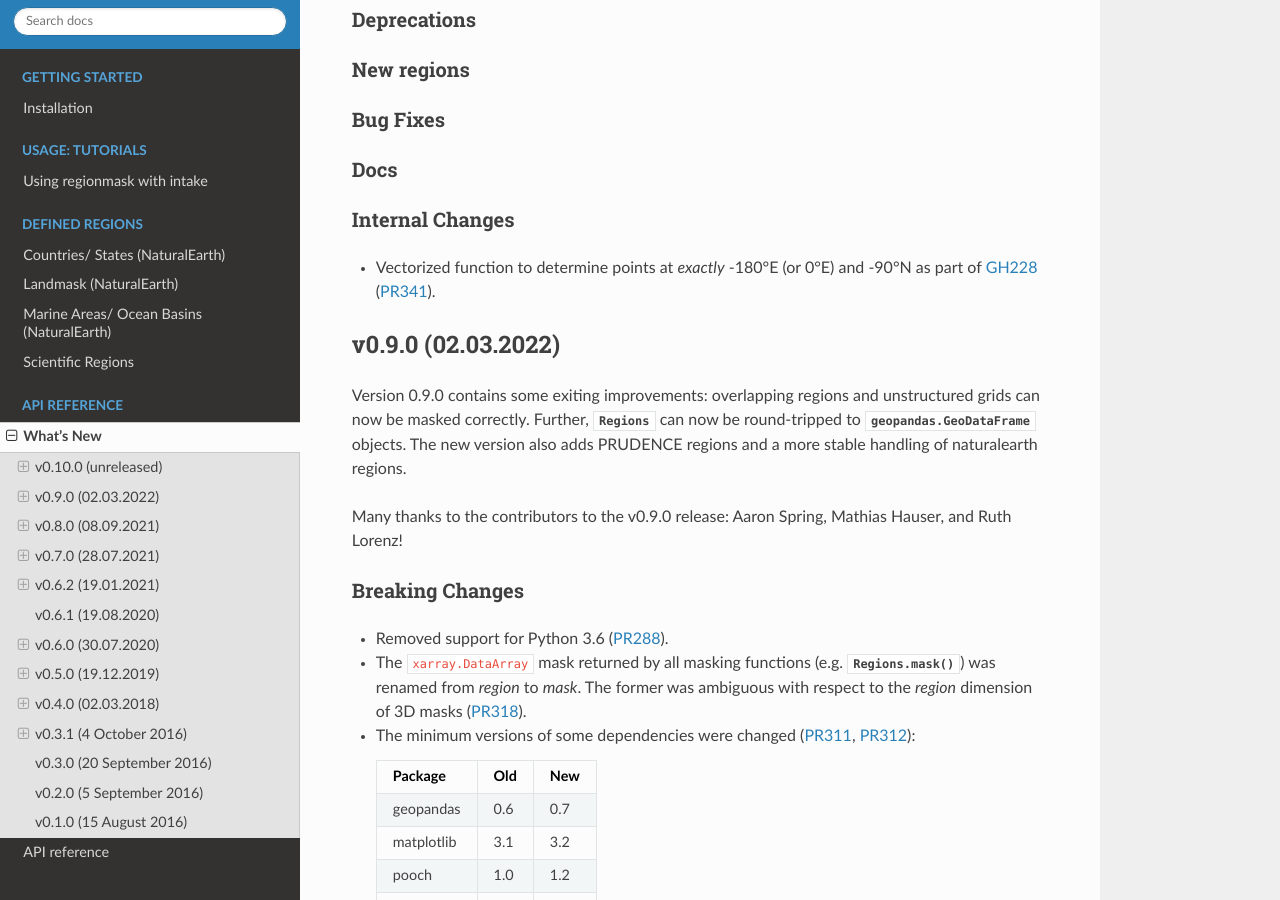
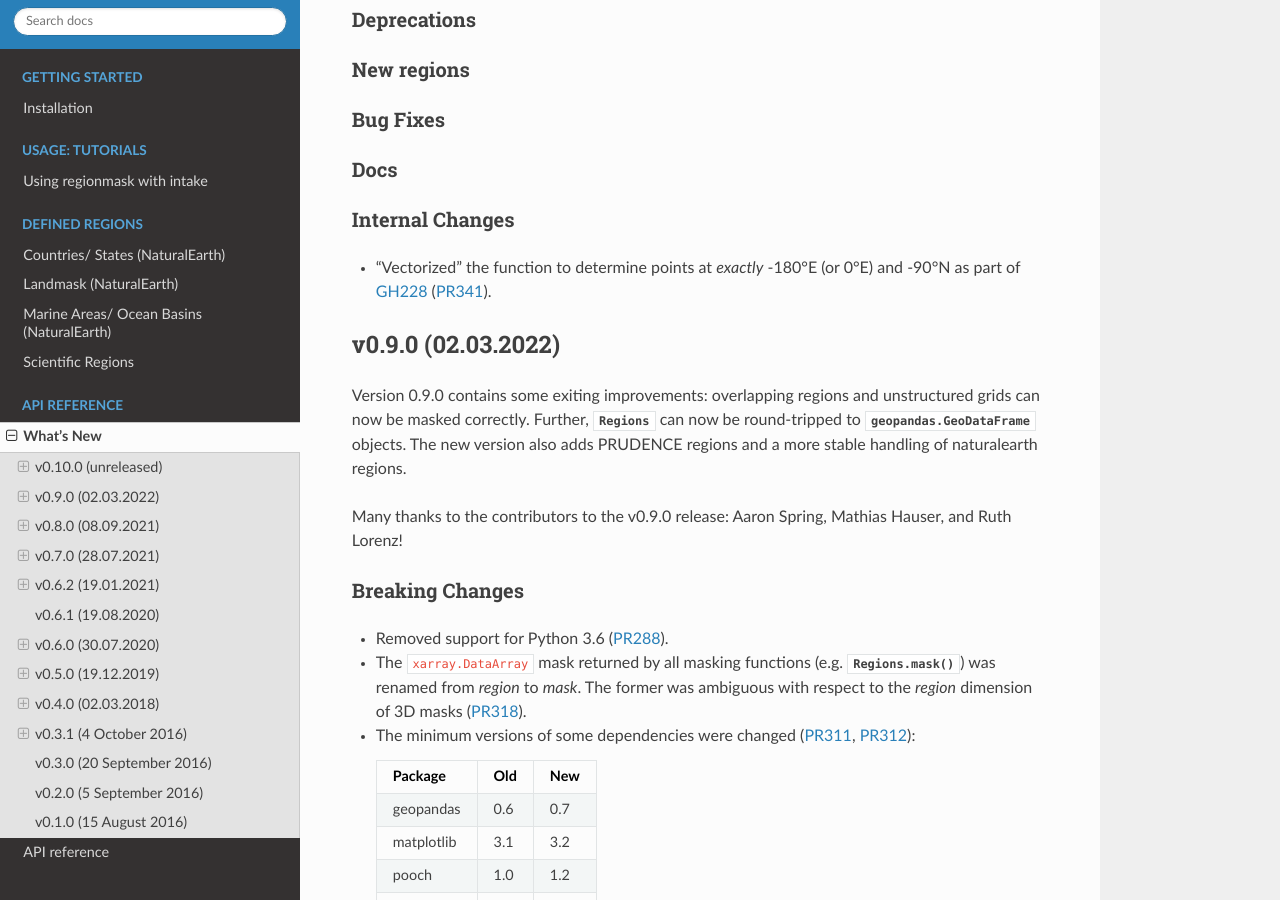
Before and after one commit to regionmask/regionmask, a Sphinx documentation site: the page built from docs/whats_new.rst, in a window 1280 px wide and 900 px high, scrolled down 434 px. Built offline with Sphinx 7.4.7 and the Read the Docs theme 2.0.0, drawn with Linux system fonts in a browser that asks for light colours; pages that are not in the unit, such as notebooks, are missing from menus; the version number could not be read and is left out.

Commit message:
Update docs/whats_new.rst

```diff
--- a/docs/whats_new.rst
+++ b/docs/whats_new.rst
@@ -34,7 +34,7 @@ Docs
 Internal Changes
 ~~~~~~~~~~~~~~~~
 
-- Vectorized function to determine points at *exactly* -180°E (or 0°E) and -90°N as
+- "Vectorized" the function to determine points at *exactly* -180°E (or 0°E) and -90°N as
   part of :issue:`228` (:pull:`341`).
 
 .. _whats-new.0.9.0:
```
